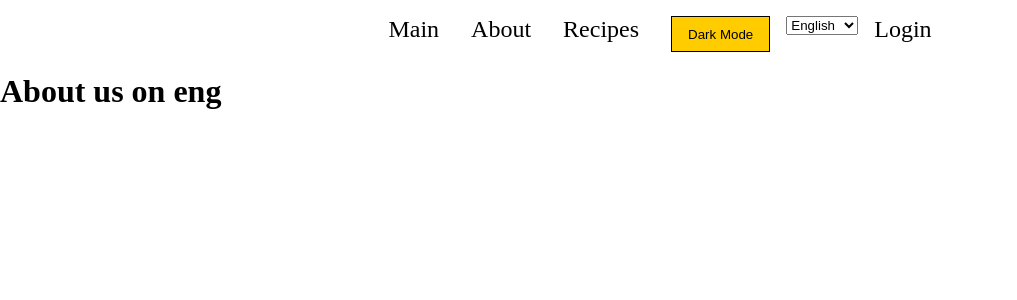
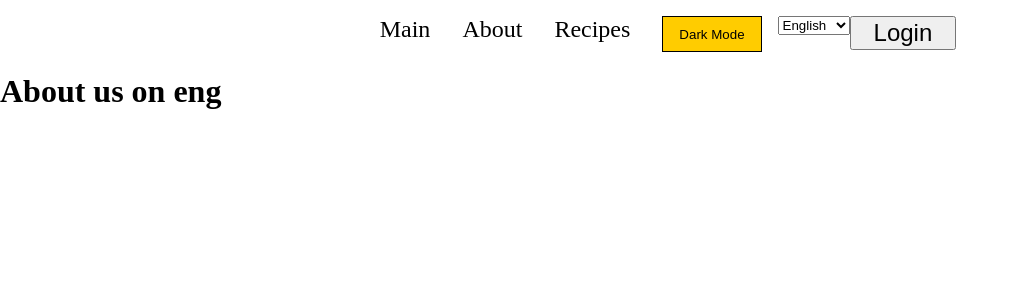
Before and after one commit to teselkinV/Gastronomia, a React (Create React App) app: page /about in a window 1280 px wide. Shown: the top 300 px of the page, without its empty margins (0-1017 px from the left). Built offline with nearby package versions, Linux system fonts and the light colour scheme.

Commit message:
Route change

```diff
--- a/src/components/Account/Login.js
+++ b/src/components/Account/Login.js
@@ -3,7 +3,8 @@ import { Link } from 'react-router-dom';
 import { Text } from '../Language/Language';
 import Navbar from '../Navbar'
 
-function Login() {
+function Login({onRouteChange}) {
+    // State
     const [signin, setSignin] = useState({
         loginEmail: '',
         loginPassword: ''
@@ -17,6 +18,8 @@ function Login() {
         setSignin({loginPassword: e.target.value})
     };
 
+    // Fetch fron server
+
     const submitLogin = useEffect(() => {
         console.log(signin)
         const handleSubmitLogin = {
@@ -27,7 +30,7 @@ function Login() {
                 password: signin.loginPassword
              })
         };
-        fetch('https://evening-eyrie-30884.herokuapp.com//signin', handleSubmitLogin)
+        fetch('https://rocky-crag-65353.herokuapp.com/signin', handleSubmitLogin)
             .then(response => response.json())
             .then(console.log())
             .then(user => {
@@ -35,7 +38,7 @@ function Login() {
                     this.props.loadUser(user)
                 }
             });
-    }, [signin]);
+    }, []);
 
 //     const submitLogin = useEffect(() => {
 //     fetch('http://localhost:3000/signin')
@@ -67,6 +70,7 @@ function Login() {
                 <button
                     type='submit'
                     onSubmit={submitLogin}
+                    onClick={onRouteChange}
                     >Submit</button>
             </form>
             <p>Don't have account?</p>
--- a/src/components/Account/Register.js
+++ b/src/components/Account/Register.js
@@ -30,7 +30,7 @@ function Register() {
                 password: register.password
              })
         };
-        fetch('https://evening-eyrie-30884.herokuapp.com/register', handleSubmitRegister)
+        fetch('https://rocky-crag-65353.herokuapp.com/register', handleSubmitRegister)
             .then(response => response.json())
             .then(console.log())
             .then(user => {
@@ -38,7 +38,7 @@ function Register() {
                     this.props.loadUser(user)
                 }
             });
-    }, [register]);
+    });
 
     return (
         <div>
--- a/src/components/Darkmode/Darkmode.js
+++ b/src/components/Darkmode/Darkmode.js
@@ -11,14 +11,14 @@ function Darkmode() {
         };
     });
 
-    function getPrefMode() {
-        if(!window.matchMedia) return;
-        return window.matchMedia('(prefers-color-scheme: dark)').matches;
-      }
+    // function getPrefMode() {
+    //     if(!window.matchMedia) return;
+    //     return window.matchMedia('(prefers-color-scheme: dark)').matches;
+    //   }
 
     const setPreferedTheme = () => {
         const _mode = localStorage.getItem("mode");
-        const userPreference = getPrefMode();
+        // const userPreference = getPrefMode();
         if (_mode) {
             setMode(_mode);
         } else {
--- a/src/components/Navbar.js
+++ b/src/components/Navbar.js
@@ -1,4 +1,4 @@
-import React from 'react';
+import React, { useState } from 'react';
 import { Link } from 'react-router-dom';
 import { Text } from './Language/Language';
 
@@ -6,10 +6,17 @@ import { Text } from './Language/Language';
 import Darkmode from './Darkmode/Darkmode';
 import Selector from '../components/Language/Selector';
 
-// Account components
 import Login from '../components/Account/Login';
 
 const Navbar = () => {
+    const [route, setRoute] = useState({
+        autorization: 'guest'
+      })
+
+    const onRouteChange = () => {
+          setRoute({autorization: 'user'})
+          console.log("info", route.autorization)
+      }
     return (
         <div className='navbar'>
             <ul className='navbar-list'>
@@ -18,7 +25,13 @@ const Navbar = () => {
                 <li className='link'><Link to='/recipes'><Text t="recipes" /></Link></li>
                 <li className='link'><Darkmode /></li>
                 <li><Selector /></li>
-                <li className='link'><Link to='/login'><Text t="login" /></Link></li>
+                {route.autorization === 'guest'
+                ? <li className='link'>
+                    <button onRouteChange={onRouteChange}>
+                        <Link to='/login'><Text t="login" /></Link>
+                    </button></li>
+                :  <li><button>Sign out</button></li>
+                }
             </ul>
         </div>
     );
--- a/src/components/Recipe/Details.js
+++ b/src/components/Recipe/Details.js
@@ -8,7 +8,6 @@ function Details({match}) {
         fetch(`https://gastronomia-api.herokuapp.com/recipes/${match.params.id}`)
         .then(res => res.json())
         .then(data => {
-            console.log(data)
             setRecipe(data)
         })
         .catch((error) => console.log(error));
```
Also changed, not shown: 1 other file (tests, documents, lock files or other folders).
